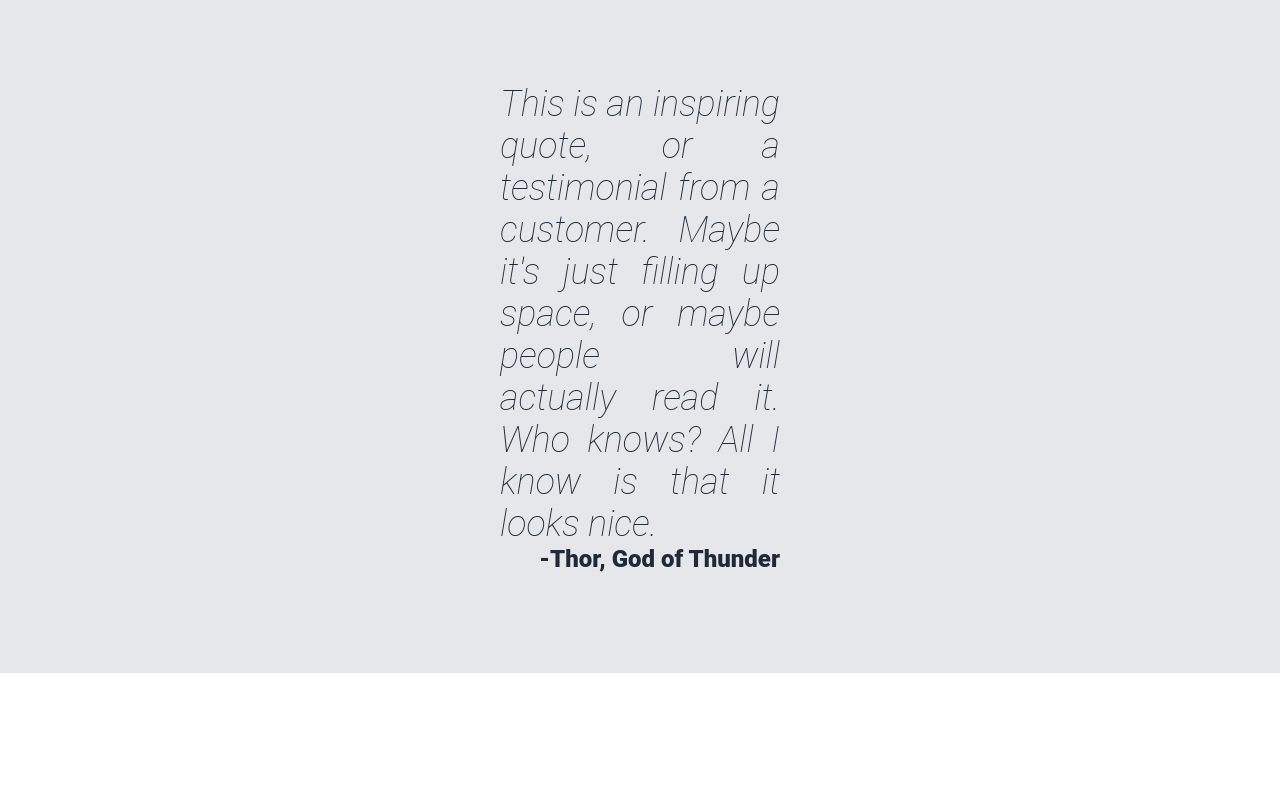
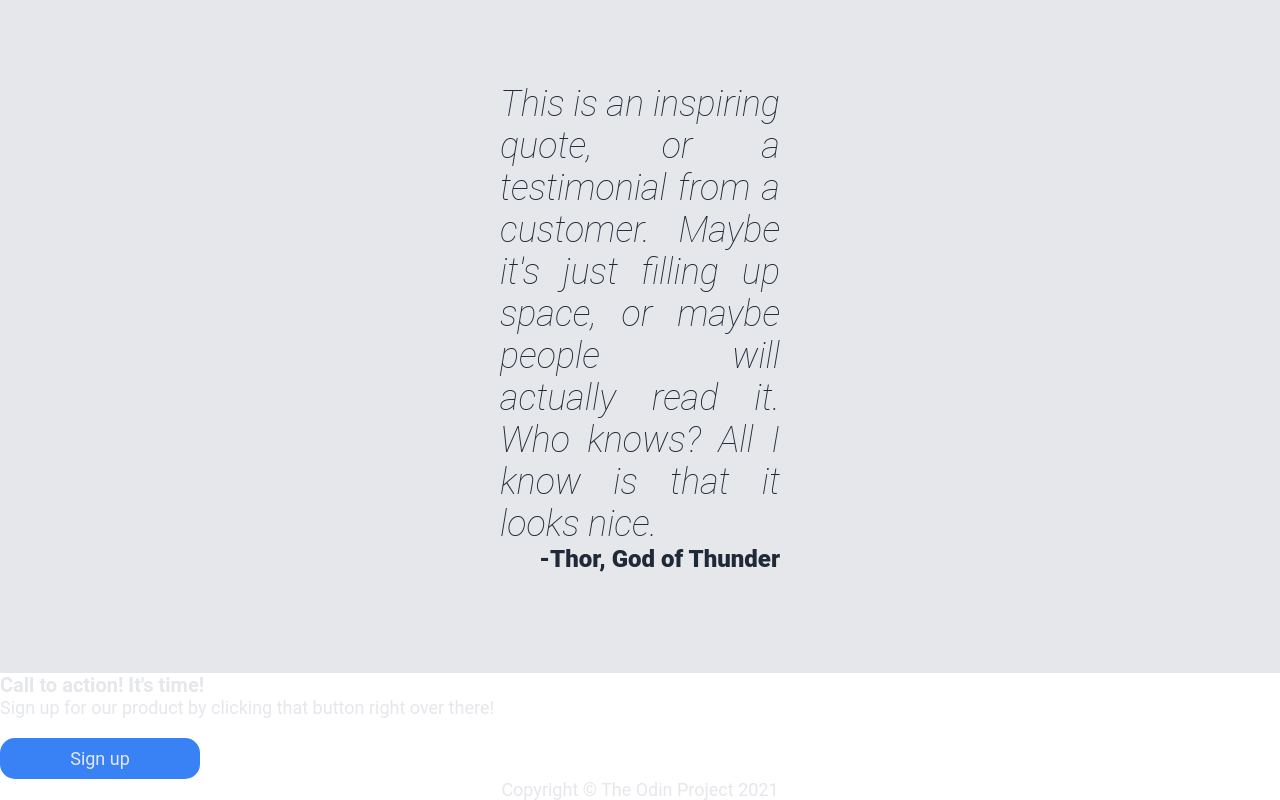
Before and after one commit to st-ade/odin-landing-page, a plain HTML site: page index.html in a window 1280 px wide. Shown: the part 1111-1911 px from the top of the page. Before the commit the page ends 1784 px from the top, so only its background shows below. Drawn offline with Linux system fonts and the light colour scheme.

Commit message:
add content for section 4

```diff
--- a/index.html
+++ b/index.html
@@ -20,7 +20,7 @@
         <div class="left">
             <h1 class="title">This website is awesome</h1>
             <div class="subtext">This website has some subtext that goes here under the main title. It's a smaller font and the color is lower contrast</div>
-            <button>Sign up</button>
+            <button class="button1">Sign up</button>
         </div>
         <div class="right">
             <img src="./images/main-img.jpg" alt="" width="100%">
@@ -39,5 +39,19 @@
         <div class="quote">This is an inspiring quote, or a testimonial from a customer. Maybe it's just filling up space, or maybe people will actually read it. Who knows? All I know is that it looks nice.</div>
         <div class="credit">-Thor, God of Thunder</div>
     </div>
+
+    <div class="section4">
+        <div class="cta">
+            <div class="cta-text">
+                <div class="subtext" style="font-size: 20px"><strong>Call to action! It's time!</strong></div>
+                <div class="subtext">Sign up for our product by clicking that button right over there!</div>
+            </div>
+            <button class="button2">Sign up</button>
+        </div>
+    </div>
+
+    <div class="footer-bar">
+        <div class="subtext" style="text-align: center">Copyright © The Odin Project 2021</div>
+    </div>
 </body>
 </html>
```
